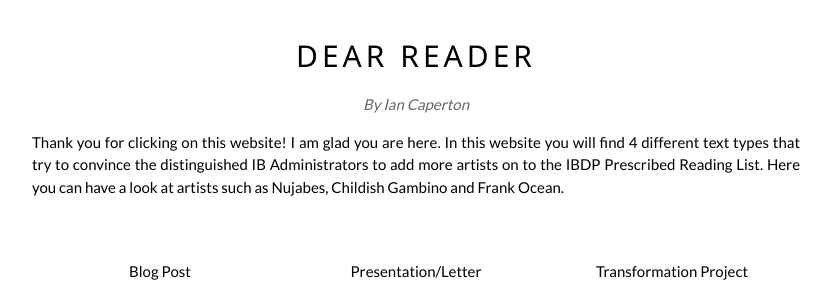
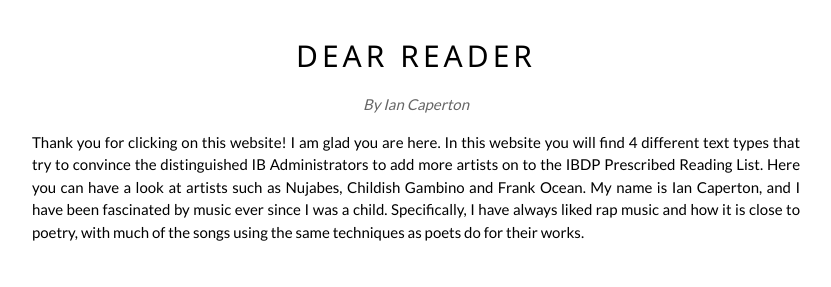
Before and after one commit to awsomeperson3127/LamkenSite, a plain HTML site: page index.html in a window 1280 px wide. Shown: the part 940-1227 px from the top of the page, without its empty margins (224-1055 px from the left). Drawn offline with nearby package versions, Linux system fonts and the light colour scheme.

Commit message:
Update index.html

```diff
--- a/index.html
+++ b/index.html
@@ -52,7 +52,8 @@ body {font-family: "Lato", sans-serif}
   <div class="w3-container w3-content w3-center w3-padding-64" style="max-width:800px" id="band">
     <h2 class="w3-wide">DEAR READER</h2>
     <p class="w3-opacity"><i>By Ian Caperton</i></p>
-    <p class="w3-justify">Thank you for clicking on this website! I am glad you are here. In this website you will find 4 different text types that try to convince the distinguished IB Administrators to add more artists on to the IBDP Prescribed Reading List. Here you can have a look at artists such as Nujabes, Childish Gambino and Frank Ocean.</p>
+    <p class="w3-justify">Thank you for clicking on this website! I am glad you are here. In this website you will find 4 different text types that try to convince the distinguished IB Administrators to add more artists on to the IBDP Prescribed Reading List. Here you can have a look at artists such as Nujabes, Childish Gambino and Frank Ocean.
+    My name is Ian Caperton, and I have been fascinated by music ever since I was a child. Specifically, I have always liked rap music and how it is close to poetry, with much of the songs using the same techniques as poets do for their works.</p>
     <div class="w3-row w3-padding-32">
       <div class="w3-third">
         <p>Blog Post</p>
```
